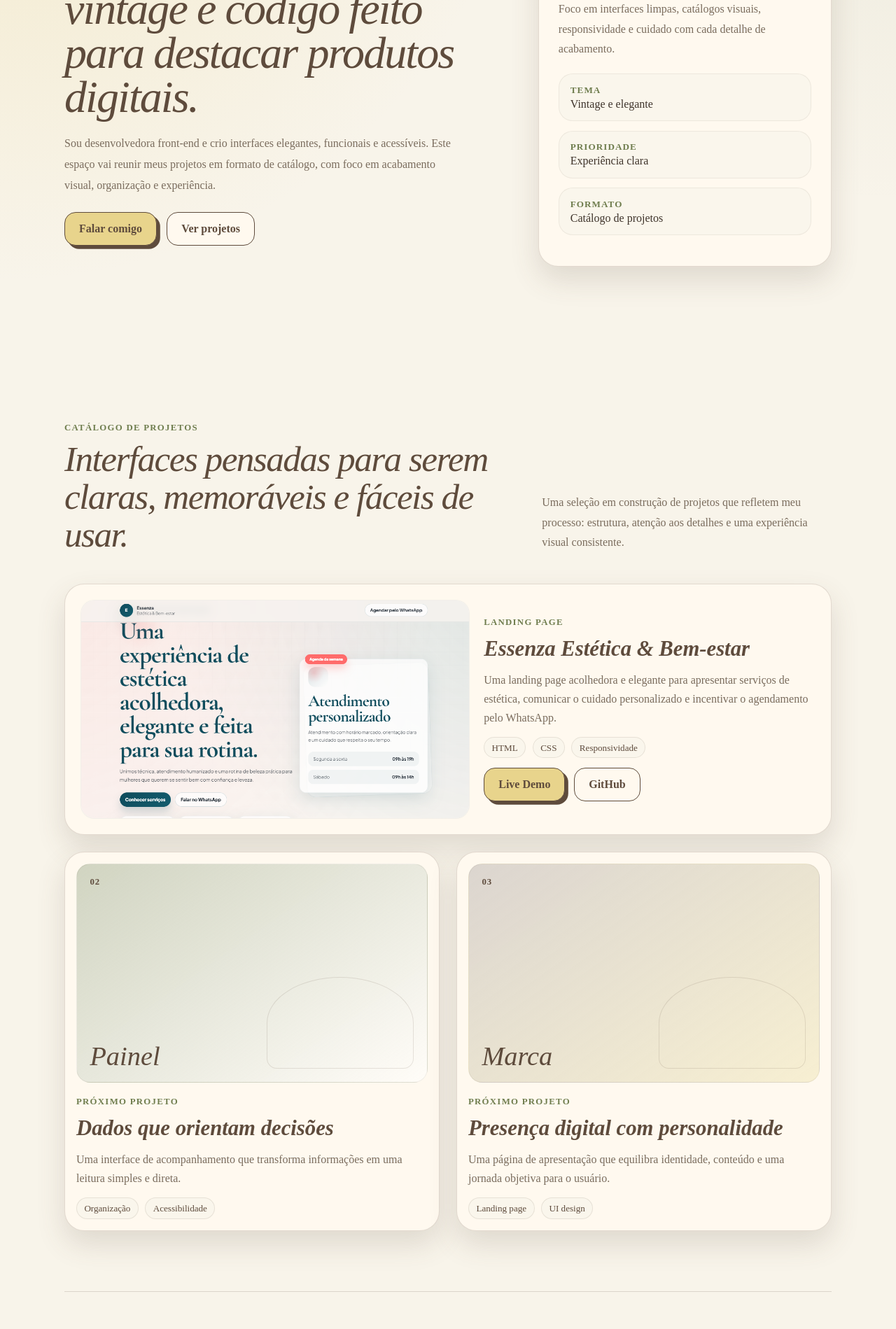
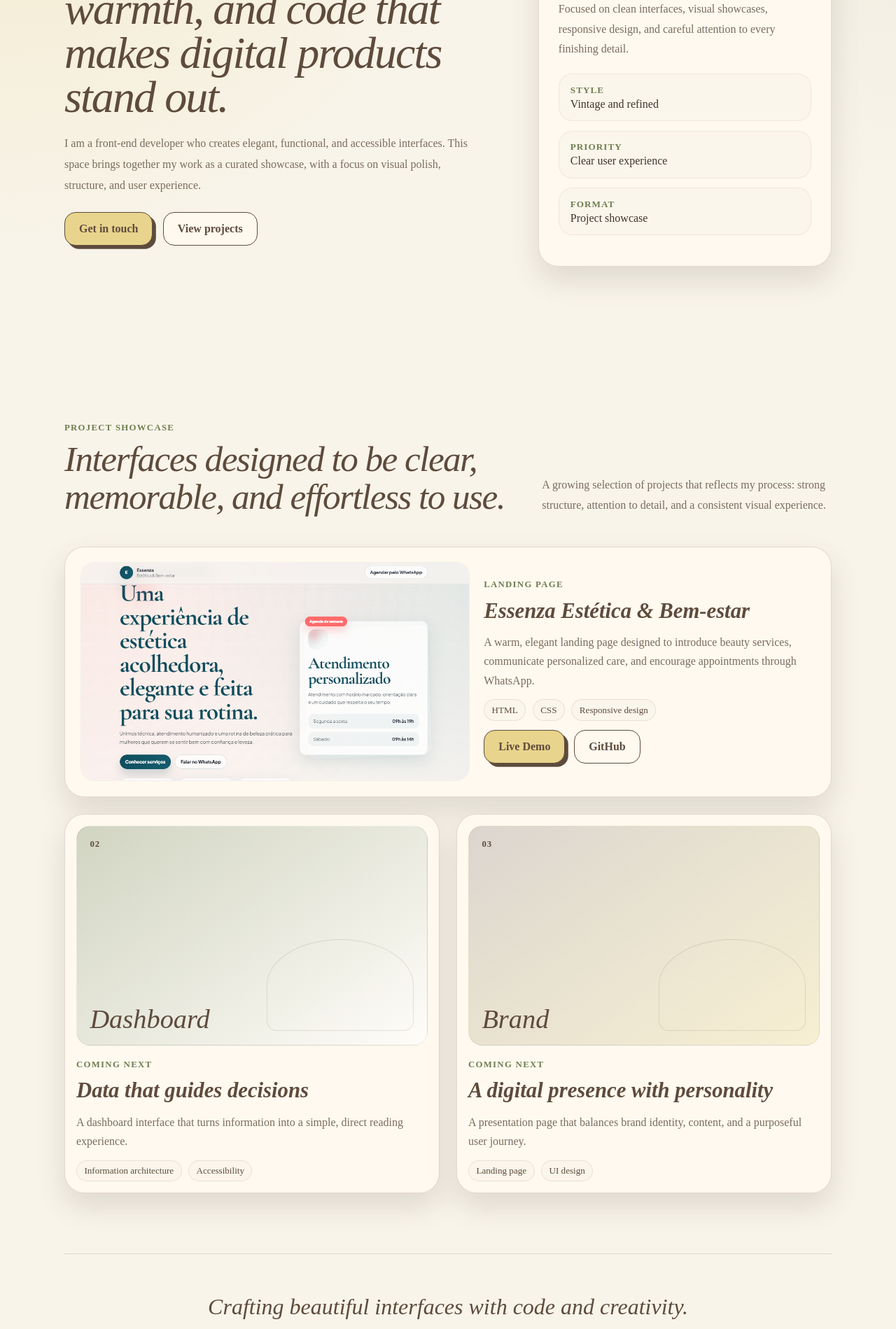
Before and after one commit to lauramatos777/portfolio, a plain HTML site: page index.html in a window 1280 px wide. Shown: the part 356-2255 px from the top of the page at 70% size. Drawn offline with Linux system fonts and the light colour scheme; a web font is replaced by a local one.

Commit message:
feat: refine portfolio content and footer

```diff
--- a/index.html
+++ b/index.html
@@ -1,14 +1,14 @@
 <!doctype html>
-<html lang="pt-BR">
+<html lang="en">
   <head>
     <meta charset="UTF-8" />
     <meta name="viewport" content="width=device-width, initial-scale=1.0" />
     <meta
       name="description"
-      content="Portfólio pessoal de Laura Matos, desenvolvedora front-end focada em interfaces elegantes, modernas e acessíveis."
+      content="Laura Matos is a front-end developer focused on elegant, modern, and accessible interfaces."
     />
     <meta name="theme-color" content="#F8F4EA" />
-    <title>Laura Matos | Portfólio Front-end</title>
+    <title>Laura Matos | Front-end Portfolio</title>
     <link rel="preconnect" href="https://fonts.googleapis.com" />
     <link rel="preconnect" href="https://fonts.gstatic.com" crossorigin />
     <link
@@ -18,11 +18,11 @@
     <link rel="stylesheet" href="styles/main.css" />
   </head>
   <body>
-    <a class="skip-link" href="#conteudo-principal">Pular para o conteúdo</a>
+    <a class="skip-link" href="#conteudo-principal">Skip to main content</a>
 
     <div class="page-shell">
-      <header class="site-header" aria-label="Cabeçalho do site">
-        <a class="site-brand" href="/" aria-label="Página inicial de Laura Porto">
+      <header class="site-header" aria-label="Site header">
+        <a class="site-brand" href="/" aria-label="Laura Matos home page">
           <span class="site-brand__mark" aria-hidden="true">LM</span>
           <span class="site-brand__text">
             <strong>Laura Matos</strong>
@@ -31,26 +31,26 @@
         </a>
       </header>
 
-      <main id="conteudo-principal" class="site-main" aria-label="Conteúdo principal">
+      <main id="conteudo-principal" class="site-main" aria-label="Main content">
         <section class="hero" aria-labelledby="hero-title">
           <div class="hero__content">
-            <p class="hero__eyebrow">Portfólio pessoal</p>
+            <p class="hero__eyebrow">Personal portfolio</p>
             <h1 id="hero-title" class="hero__title">
-              Design clean, presença vintage e código feito para destacar produtos digitais.
+              Clean design, vintage warmth, and code that makes digital products stand out.
             </h1>
             <p class="hero__lead">
-              Sou desenvolvedora front-end e crio interfaces elegantes, funcionais e
-              acessíveis. Este espaço vai reunir meus projetos em formato de catálogo,
-              com foco em acabamento visual, organização e experiência.
+              I am a front-end developer who creates elegant, functional, and accessible
+              interfaces. This space brings together my work as a curated showcase, with a
+              focus on visual polish, structure, and user experience.
             </p>
 
-            <div class="hero__actions" aria-label="Ações principais">
-              <a class="button" href="mailto:laurapatriciomatos@gmail.com">Falar comigo</a>
-              <a class="button button--secondary" href="#projetos">Ver projetos</a>
+            <div class="hero__actions" aria-label="Primary actions">
+              <a class="button" href="mailto:laurapatriciomatos@gmail.com">Get in touch</a>
+              <a class="button button--secondary" href="#projetos">View projects</a>
             </div>
           </div>
 
-          <aside class="hero__panel code-window" id="hero-status" aria-label="Resumo de posicionamento">
+          <aside class="hero__panel code-window" id="hero-status" aria-label="Professional overview">
             <div class="code-window__bar" aria-hidden="true">
               <span class="code-window__dots">
                 <span class="code-window__dot code-window__dot--green"></span>
@@ -60,25 +60,25 @@
             </div>
 
             <div class="code-window__body hero__panel-body">
-              <p class="hero__panel-label">Perfil</p>
+              <p class="hero__panel-label">Profile</p>
               <p class="hero__panel-title">Front-end Developer</p>
               <p class="hero__panel-text">
-                Foco em interfaces limpas, catálogos visuais, responsividade e cuidado com
-                cada detalhe de acabamento.
+                Focused on clean interfaces, visual showcases, responsive design, and careful
+                attention to every finishing detail.
               </p>
 
               <dl class="hero__facts">
                 <div class="hero__fact">
-                  <dt>Tema</dt>
-                  <dd>Vintage e elegante</dd>
+                  <dt>Style</dt>
+                  <dd>Vintage and refined</dd>
                 </div>
                 <div class="hero__fact">
-                  <dt>Prioridade</dt>
-                  <dd>Experiência clara</dd>
+                  <dt>Priority</dt>
+                  <dd>Clear user experience</dd>
                 </div>
                 <div class="hero__fact">
-                  <dt>Formato</dt>
-                  <dd>Catálogo de projetos</dd>
+                  <dt>Format</dt>
+                  <dd>Project showcase</dd>
                 </div>
               </dl>
             </div>
@@ -88,23 +88,23 @@
         <section class="projects" id="projetos" aria-labelledby="projects-title">
           <div class="section-heading">
             <div>
-              <p class="section-heading__eyebrow">Catálogo de projetos</p>
-              <h2 id="projects-title" class="section-heading__title">Interfaces pensadas para serem claras, memoráveis e fáceis de usar.</h2>
+              <p class="section-heading__eyebrow">Project showcase</p>
+              <h2 id="projects-title" class="section-heading__title">Interfaces designed to be clear, memorable, and effortless to use.</h2>
             </div>
-            <p class="section-heading__lead">Uma seleção em construção de projetos que refletem meu processo: estrutura, atenção aos detalhes e uma experiência visual consistente.</p>
+            <p class="section-heading__lead">A growing selection of projects that reflects my process: strong structure, attention to detail, and a consistent visual experience.</p>
           </div>
 
           <div class="projects__grid">
             <article class="project-card project-card--featured">
               <div class="project-card__media project-card__media--essenza">
-                <img class="project-card__image" src="assets/images/essenza-estetica.webp.png" alt="Prévia da landing page Essenza Estética & Bem-estar" />
+                <img class="project-card__image" src="assets/images/essenza-estetica.webp.png" alt="Preview of the Essenza Estética & Bem-estar landing page" />
               </div>
               <div class="project-card__content">
                 <p class="project-card__eyebrow">Landing page</p>
                 <h3 class="project-card__title">Essenza Estética & Bem-estar</h3>
-                <p class="project-card__description">Uma landing page acolhedora e elegante para apresentar serviços de estética, comunicar o cuidado personalizado e incentivar o agendamento pelo WhatsApp.</p>
-                <ul class="project-card__meta" aria-label="Tecnologias do projeto"><li>HTML</li><li>CSS</li><li>Responsividade</li></ul>
-                <div class="project-card__actions" aria-label="Links do projeto Essenza Estética">
+                <p class="project-card__description">A warm, elegant landing page designed to introduce beauty services, communicate personalized care, and encourage appointments through WhatsApp.</p>
+                <ul class="project-card__meta" aria-label="Project technologies"><li>HTML</li><li>CSS</li><li>Responsive design</li></ul>
+                <div class="project-card__actions" aria-label="Essenza project links">
                   <a class="button" href="https://lauramatos777.github.io/landing-estetica-local/" target="_blank" rel="noopener noreferrer">Live Demo</a>
                   <a class="button button--secondary" href="https://github.com/lauramatos777/landing-estetica-local" target="_blank" rel="noopener noreferrer">GitHub</a>
                 </div>
@@ -114,37 +114,37 @@
             <article class="project-card">
               <div class="project-card__media project-card__media--dashboard" aria-hidden="true">
                 <span class="project-card__media-label">02</span>
-                <span class="project-card__media-title">Painel</span>
+                <span class="project-card__media-title">Dashboard</span>
               </div>
               <div class="project-card__content">
-                <p class="project-card__eyebrow">Próximo projeto</p>
-                <h3 class="project-card__title">Dados que orientam decisões</h3>
-                <p class="project-card__description">Uma interface de acompanhamento que transforma informações em uma leitura simples e direta.</p>
-                <ul class="project-card__meta" aria-label="Foco do projeto"><li>Organização</li><li>Acessibilidade</li></ul>
+                <p class="project-card__eyebrow">Coming next</p>
+                <h3 class="project-card__title">Data that guides decisions</h3>
+                <p class="project-card__description">A dashboard interface that turns information into a simple, direct reading experience.</p>
+                <ul class="project-card__meta" aria-label="Project focus"><li>Information architecture</li><li>Accessibility</li></ul>
               </div>
             </article>
 
             <article class="project-card">
               <div class="project-card__media project-card__media--brand" aria-hidden="true">
                 <span class="project-card__media-label">03</span>
-                <span class="project-card__media-title">Marca</span>
+                <span class="project-card__media-title">Brand</span>
               </div>
               <div class="project-card__content">
-                <p class="project-card__eyebrow">Próximo projeto</p>
-                <h3 class="project-card__title">Presença digital com personalidade</h3>
-                <p class="project-card__description">Uma página de apresentação que equilibra identidade, conteúdo e uma jornada objetiva para o usuário.</p>
-                <ul class="project-card__meta" aria-label="Foco do projeto"><li>Landing page</li><li>UI design</li></ul>
+                <p class="project-card__eyebrow">Coming next</p>
+                <h3 class="project-card__title">A digital presence with personality</h3>
+                <p class="project-card__description">A presentation page that balances brand identity, content, and a purposeful user journey.</p>
+                <ul class="project-card__meta" aria-label="Project focus"><li>Landing page</li><li>UI design</li></ul>
               </div>
             </article>
           </div>
         </section>
       </main>
 
-      <footer class="site-footer" aria-label="Rodapé do site">
+      <footer class="site-footer" aria-label="Site footer">
         <p class="site-footer__message">
           Crafting beautiful interfaces with code and creativity.
         </p>
-        <nav class="site-footer__links" aria-label="Links de contato">
+        <nav class="site-footer__links" aria-label="Contact links">
           <a href="https://github.com/lauramatos777" target="_blank" rel="noopener noreferrer">GitHub</a>
           <span aria-hidden="true">•</span>
           <a href="mailto:laurapatriciomatos@gmail.com">Email</a>
```
